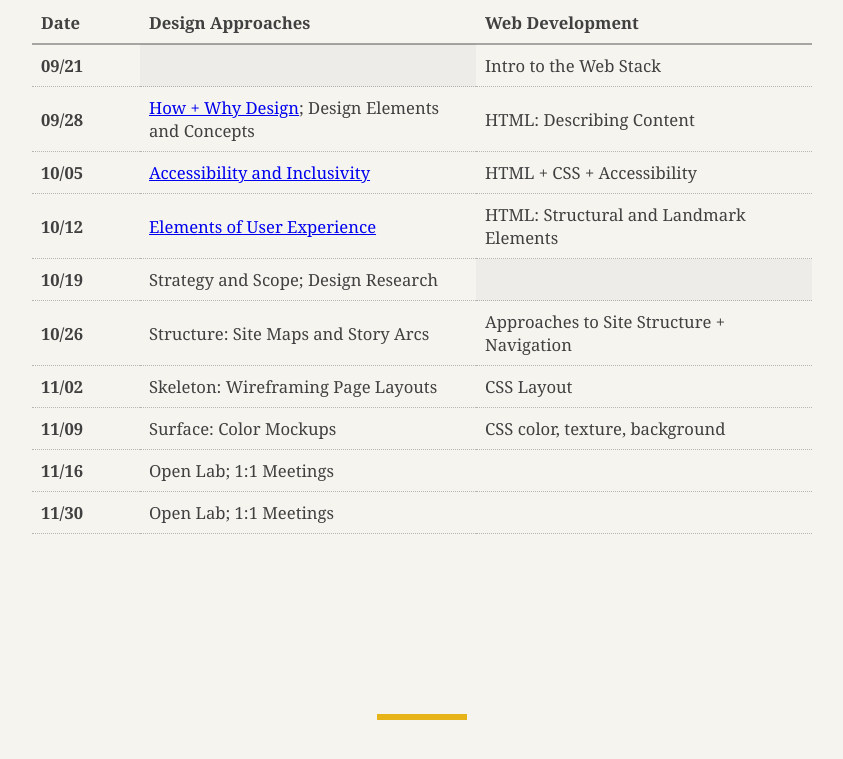
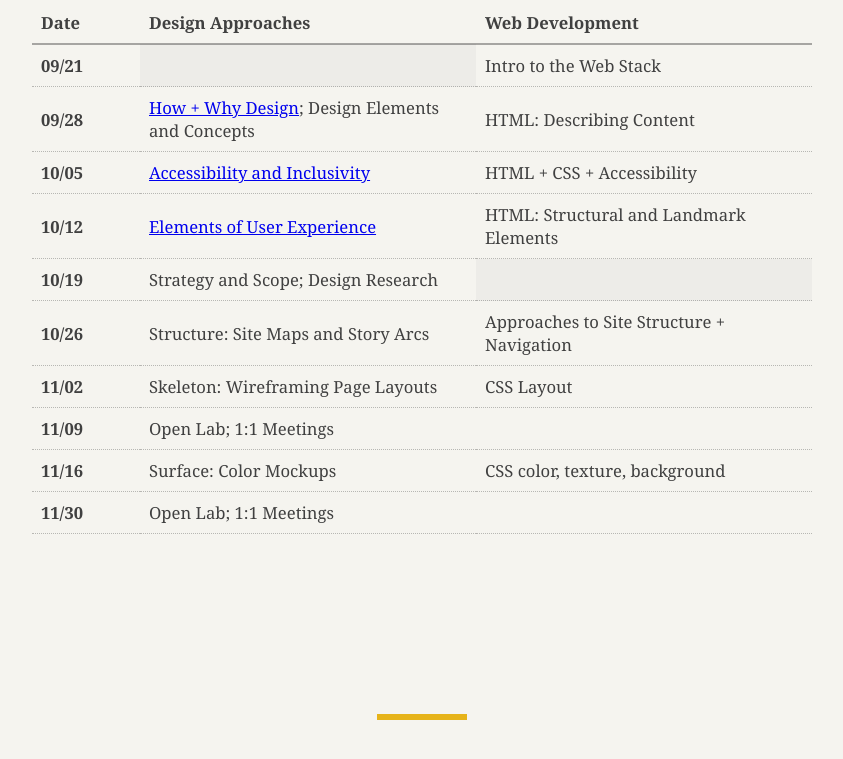
Before and after one commit to jeremyboggs/DesignLab, a Jekyll site: the page built from index.html, in a window 1280 px wide and 900 px high, scrolled down 1307 px. Shown: the top 759 px of the window, without its empty margins (218-1061 px from the left). Built offline with Jekyll 4.4.1, drawn with Linux system fonts in a browser that asks for light colours; some web fonts are replaced.

```diff
--- a/index.html
+++ b/index.html
@@ -64,12 +64,12 @@ title: Home
             </tr>
             <tr>
                 <th scope="row">11/09</th>
-                <td>Surface: Color Mockups</td>
-                <td>CSS color, texture, background</td>
+                <td colspan="2">Open Lab; 1:1 Meetings</td>
             </tr>
             <tr>
                 <th scope="row">11/16</th>
-                <td colspan="2">Open Lab; 1:1 Meetings</td>
+                <td>Surface: Color Mockups</td>
+                <td>CSS color, texture, background</td>
             </tr>
             <tr>
                 <th scope="row">11/30</th>
```
